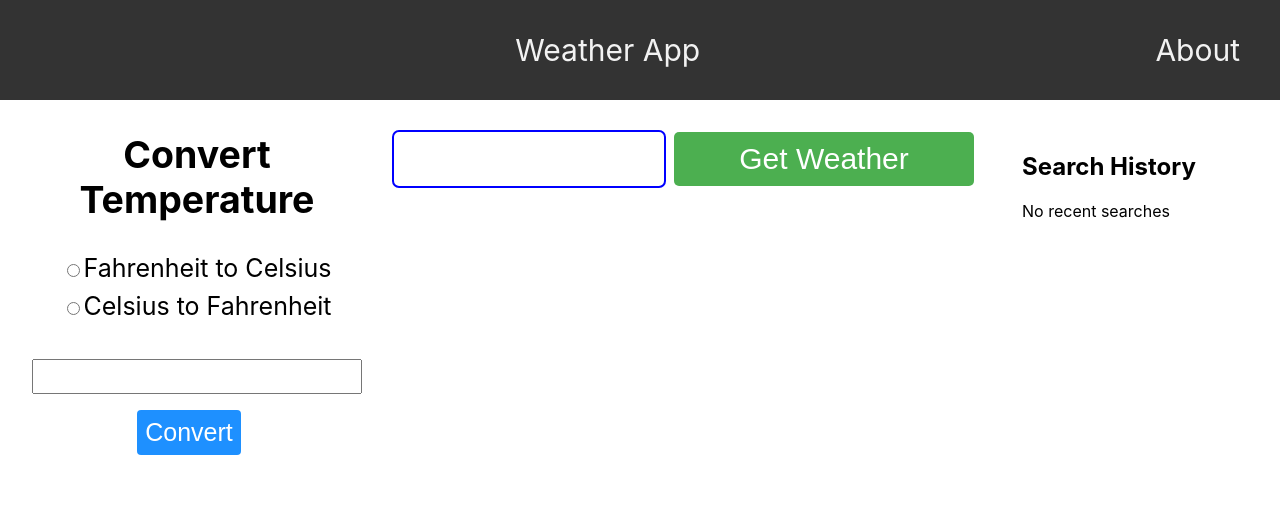
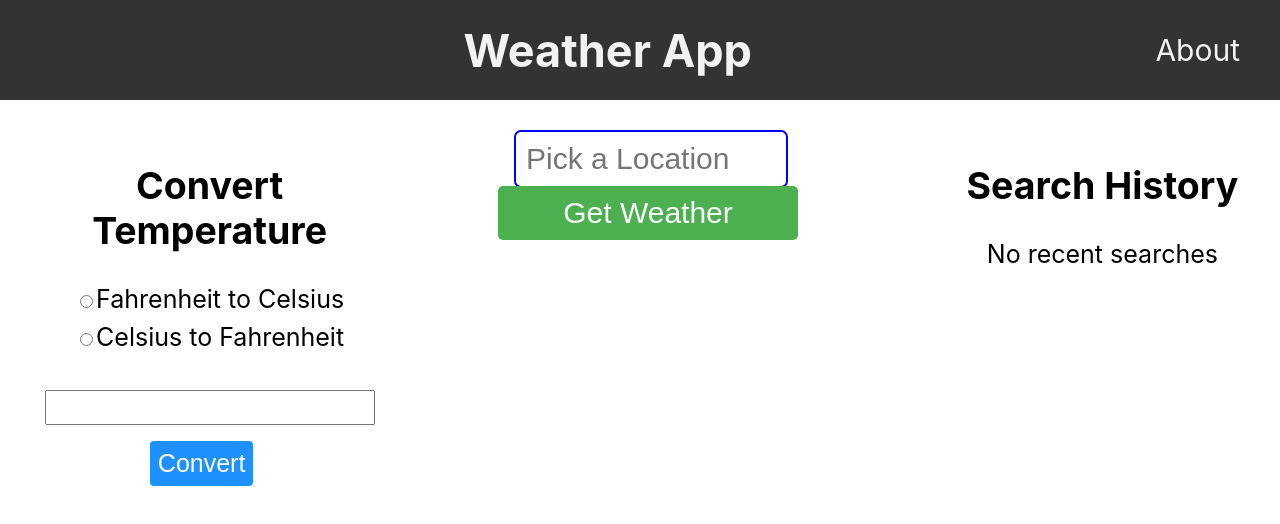
Before and after one commit to MarkRobertson67/MyWeatherApp, a React (Create React App) app: page / in a window 1280 px wide. Shown: the top 524 px of the page. Built offline with nearby package versions, Linux system fonts and the light colour scheme.

Commit message:
basic styling done

```diff
--- a/src/Components/About.jsx
+++ b/src/Components/About.jsx
@@ -20,14 +20,15 @@ The Home component is the default page of the app and displays the weather forec
     Being a Pursuit Fellow will give me the foundation to go on and learn new and exciting languages such as Python, C++, C# et al. that I would like to use both personally and professionally. My first personal project will be to design and implement a quantitative trading algorithm that I can run through an API to a trading platform.
 
     I would very much enjoy working for a start-up (as I have start-up experience) or even a large financial firm, as my experience up until Pursuit has been in the financial markets.
-        </p>
+        </p><br></br>
         <a
         href="https://github.com/MarkRobertson67"
         target="_blank"
         rel="noopener noreferrer"
         >
         Github
-        </a>
+        </a> <br></br>
+        <img src={"./github-mark.png"} alt="react logo" width={40} height={40} />
         </main>
     )
 }
--- a/src/Components/Home.css
+++ b/src/Components/Home.css
@@ -40,8 +40,12 @@
 }
 
 .left-container h2 {
-  margin-top: 0;
+  margin-top: 10;
   text-align: center;
+}
+
+.rightLi {
+  list-style: none;
 }
 
 form {
@@ -136,7 +140,7 @@ button:hover {
   justify-content: center;
   flex-wrap: wrap;
   /* background-color: #f2f2f2; */
-  padding: 10px;
+  /* padding: 10px; */
   border-radius: 5px;
 }
 
@@ -150,18 +154,8 @@ button:hover {
   width: 22%;
   max-width: 300px;
   margin-right: 20px;
-  /* margin-bottom: 10px; */
+  margin-bottom: 10px;
   background-color: #fff;
-}
-
-.forecast-title {
-  text-align: center;
-  font-size: 1.3em;
-  font-weight: bold;
-  color: #fff;
-  background-color: #333;
-  padding: 10px;
-  border-radius: 5px 5px 0 0;
 }
 
 .forecast-day {
@@ -170,18 +164,6 @@ button:hover {
   margin-bottom: 10px;
 }
 
-.forecast-temp {
-  margin: 10px 0;
-}
-
-.forecast-desc {
-  font-style: italic;
-}
-.input-container {
-  display: flex;
-  justify-content: center;
-  align-items: center;
-}
 input[type="text"] {
   width: 250px;
   outline: 2px solid blue;
@@ -212,14 +194,13 @@ input[type="text"] {
 .left-container {
   text-align: center;
   font-size: 25px;
+
 }
 
-.conversionform {
+.right-container {
   text-align: center;
   font-size: 25px;
 }
-
-
 
 .form-container input[type="text"] {
   font-size: 30px;
@@ -227,11 +208,6 @@ input[type="text"] {
   border: none;
   border-radius: 5px;
   margin-right: 10px;
-}
-
-.form-container input[type="text"]::placeholder {
-  font-size: 30px;
-  color: #f2f2f2;
 }
 
 .form-container button[type="submit"] {
@@ -243,24 +219,3 @@ input[type="text"] {
   border-radius: 5px;
   cursor: pointer;
 }
-
-.form-container button[type="submit"]:hover {
-  background-color: #45a049;
-}
-
-.form-container input {
-  font-size: 30px;
-  color: black;
-}
-
-.history-list-item:hover {
-  cursor: pointer;
-  background-color: #f2f2f2;
-}
-
-/* .form-container {
-  display: flex;
-  justify-content: space-around;
-  align-items: center;
-  margin-right: 20px;
-} */
--- a/src/Components/Home.jsx
+++ b/src/Components/Home.jsx
@@ -10,6 +10,7 @@ function Home({ weatherData, onLocationSubmit }) {
     const [searchHistory, setSearchHistory] = useState([]);
     const [locationInput, setLocationInput] = useState("");
     const [searchResults, setSearchResults] = useState([]);
+
 
     function getImageSrc(weather) {
         if (weather.weather[0].hourly[0].chanceofsunshine > 50) {
@@ -37,7 +38,6 @@ function Home({ weatherData, onLocationSubmit }) {
 
       const handleSubmit = (event) => {
         event.preventDefault();
-
         const query = locationInput.trim();
         if (!query) {
           return;
@@ -54,6 +54,7 @@ function Home({ weatherData, onLocationSubmit }) {
             }
             return [{ query, data: weatherData }, ...prevSearchResults].slice(0, 10);
           });
+
           setLocationInput("");
         };
 
@@ -114,7 +115,7 @@ function Home({ weatherData, onLocationSubmit }) {
           name="location"
           label="Imput Location"
           value={locationInput}
-        //   placeholder ="Pick a Location" style={{ fontSize: "30px", backgroundColor: "white", color: "black" }}
+          placeholder ="Pick a Location"
           onChange={(event) => setLocationInput(event.target.value)}
         />
         <button className="form-button" type="submit" >Get Weather</button>
@@ -149,9 +150,7 @@ function Home({ weatherData, onLocationSubmit }) {
   })}
 </div>
 
-
     </ul>
-
             </div>
           )}
         </section>
@@ -163,7 +162,7 @@ function Home({ weatherData, onLocationSubmit }) {
           ) : (
             <ul>
               {searchHistory.map((search, index) => (
-                <li key={index} onClick={() => handleSearchHistoryClick(search)}>
+                <li className="rightLi" key={search.index} onClick={() => handleSearchHistoryClick(search)}>
                   {search.query}
                   {index !== searchHistory.length - 1 ? " " : ""}
                   {searchResults[index]?.data?.current_condition &&
--- a/src/Components/Nav.css
+++ b/src/Components/Nav.css
@@ -1,3 +1,6 @@
+@import
+url(https://fonts.googleapis.com/css?family-Montserrat);
+
 .navbar {
   height: 100px;
   background-color: #333;
--- a/src/Components/Nav.jsx
+++ b/src/Components/Nav.jsx
@@ -9,7 +9,7 @@ function Nav() {
       <ul className="navbarlinks">
 
       <li>
-      <Link to="/" className="weather-app-link">Weather App</Link>
+      <Link to="/" className="weather-app-link"><h1>Weather App</h1></Link>
         </li>
 
         {/* <li>
```
Also changed, not shown: public/github-mark.png (added). Lines whose indentation alone changed are shown as unchanged.
